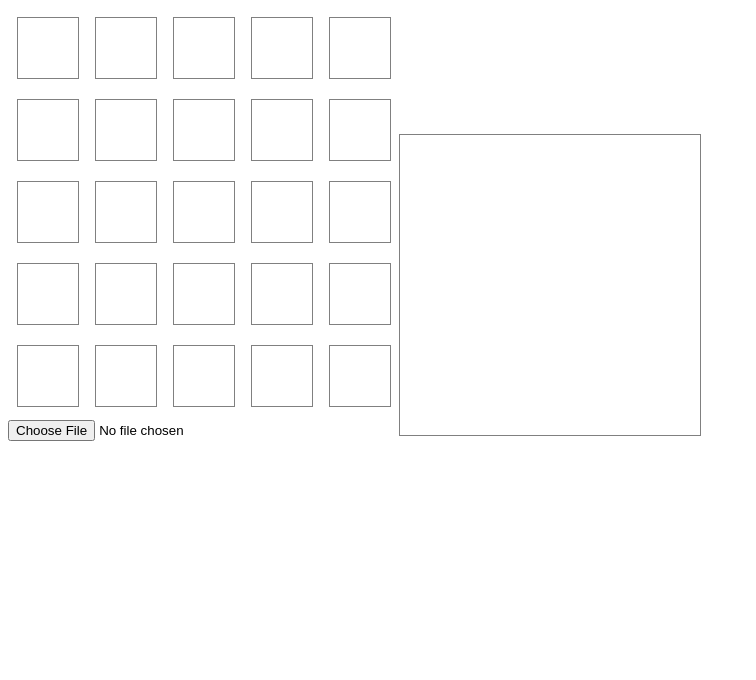
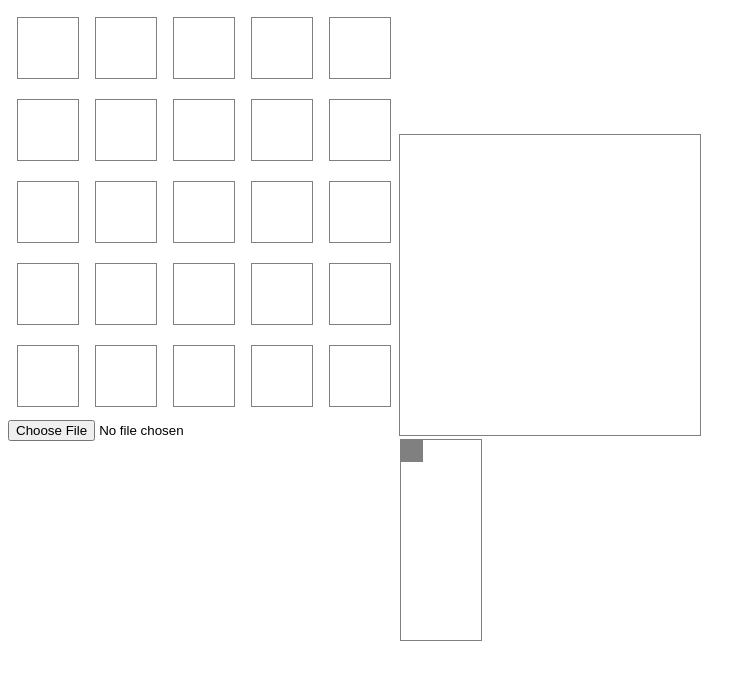
Before and after one commit to Zakgriffin/Gizmo, a React (Create React App) app: page / in a window 1280 px wide. Shown: the top 680 px of the page, without its empty margins (0-756 px from the left). Built offline with nearby package versions, Linux system fonts and the light colour scheme.

Commit message:
added start to next steps

```diff
--- a/src/App.tsx
+++ b/src/App.tsx
@@ -6,6 +6,7 @@ import PackUpload from './components/PackUpload'
 import { arrayToObjectKeys } from './functions'
 import { blankPixelImage } from './PixelLogic'
 import { materials, Material, toolTypes } from './constants'
+import MaterialSwatches from './components/MaterialSwatches'
 
 export type EventListeners = {[eventName: string]: (event?: React.MouseEvent) => void}
 
@@ -28,16 +29,19 @@ export default function App() {
     const [currentTool, setCurrentTool] = useState<ToolData>(blankTool('diamond'))
     // const [sharedTextures, setSharedTextures] = useState<Texture[]>()
 
+    const [choosingNew, setChoosingNew] = useState(false)
+    console.log(choosingNew)
+
     return <div>
         <div style={{display: 'inline-block'}}>
             <ToolGrid {...{tools, setCurrentTool}}/>
             <PackUpload {...{tools, setTools}}/>
         </div>
         <div style={{display: 'inline-block'}}>
-            <ToolDisplay toolData={currentTool} style={{width: 300}} resolutionScale={25}/>
+            <ToolDisplay toolData={currentTool} style={{width: 300}} resolutionScale={25} {...{choosingNew}}/>
+            <MaterialSwatches palette={currentTool.materialPalette} {...{choosingNew, setChoosingNew}}/>
         </div>
 
-        {/* <ErodeViewer currentImage={currentTool}/> */}
     </div>
 }
 
--- a/src/components/ErodeViewer.tsx
+++ b/src/ErodeViewer.tsx
@@ -1,7 +1,5 @@
-import React, { useState, useEffect } from 'react'
-import { PixelImage } from '../PixelLogicInterfaces'
-import PixelDisplay from './unused/PixelDisplayOld'
-import { erode } from '../PixelLogic'
+import React from 'react'
+import { PixelImage } from './PixelLogicInterfaces'
 
 interface ErodeViewerProps {
     currentImage: PixelImage | undefined
--- a/src/PixelLogic.ts
+++ b/src/PixelLogic.ts
@@ -269,3 +269,8 @@ export function base64ToImage(fileData: string) {
 export function isSyncedColor(color: any): color is MaybeSyncedColor {
     return typeof color === 'number'
 }
+
+export function colorToRGB(color: Color) {
+    const {red, green, blue, alpha} = color
+    return `rgba(${red}, ${green}, ${blue}, ${alpha})`
+}
--- a/src/components/MaterialSwatches.tsx
+++ b/src/components/MaterialSwatches.tsx
@@ -1,7 +1,22 @@
 import React from 'react'
+import Swatch from './Swatch'
+import { MaterialPalette } from '../PixelLogicInterfaces'
+import { colorToRGB } from '../PixelLogic'
 
-export default function MaterialSwatches() {
-    return <>
+interface MaterialSwatchesProps {
+    palette: MaterialPalette
+    choosingNew: boolean
+    setChoosingNew: (choosingNew: boolean) => void
+}
 
-    </>
+export default function MaterialSwatches({palette, choosingNew, setChoosingNew}: MaterialSwatchesProps) {
+
+    return <div style={{width: 80, height: 200, border: 'gray 1px solid'}}>
+        {
+            palette.map(color => <Swatch color={colorToRGB(color)}/>)
+        }
+        <Swatch color='gray' listeners={{
+            onClick: () => setChoosingNew(!choosingNew)
+        }}/>
+    </div>
 }
--- a/src/components/PixelDisplay.tsx
+++ b/src/components/PixelDisplay.tsx
@@ -1,6 +1,7 @@
 import React, { useRef, useEffect } from 'react'
-import { PixelImage, Color } from '../PixelLogicInterfaces'
+import { PixelImage } from '../PixelLogicInterfaces'
 import { EventListeners } from '../App'
+import { colorToRGB } from '../PixelLogic'
 
 interface PixelDisplayProps {
     imageData?: PixelImage
@@ -18,7 +19,7 @@ export default function PixelDisplay({imageData, resolutionScale, listeners, sty
         if(!canvas) return
         canvas.width = 32 * resScale
         canvas.height = 32 * resScale
-    }, [])
+    }, [resScale])
 
     useEffect(() => {
         const canvas = canvasRef.current
@@ -49,8 +50,3 @@ export default function PixelDisplay({imageData, resolutionScale, listeners, sty
         />
     </>
 }
-
-function colorToRGB(color: Color) {
-    const {red, green, blue, alpha} = color
-    return `rgba(${red}, ${green}, ${blue}, ${alpha})`
-}
--- /dev/null
+++ b/src/components/Swatch.tsx
@@ -0,0 +1,12 @@
+import React from 'react'
+import { EventListeners } from '../App'
+
+interface SwatchProps {
+    color: string
+    listeners?: EventListeners
+}
+
+export default function Swatch({color, listeners}: SwatchProps) {
+    return <div style={{width: 20, height: 20, border: 'gray 1px solid', backgroundColor: color}} {...listeners}>
+    </div>
+}
--- a/src/components/ToolDisplay.tsx
+++ b/src/components/ToolDisplay.tsx
@@ -6,6 +6,7 @@ import { isSyncedColor } from '../PixelLogic'
 
 interface ToolDisplayProps {
     toolData: ToolData
+    choosingNew: boolean
     listeners?: EventListeners
     resolutionScale?: number
     style?: object
@@ -29,6 +30,8 @@ export default function ToolDisplay({toolData, listeners, resolutionScale, style
         }
 
         setImageData(newImageData)
+        // TODO fix this
+        // eslint-disable-next-line
     }, [toolData])
 
     return <PixelDisplay {...{imageData, style}} listeners={listeners} resolutionScale={resolutionScale}/>
```
